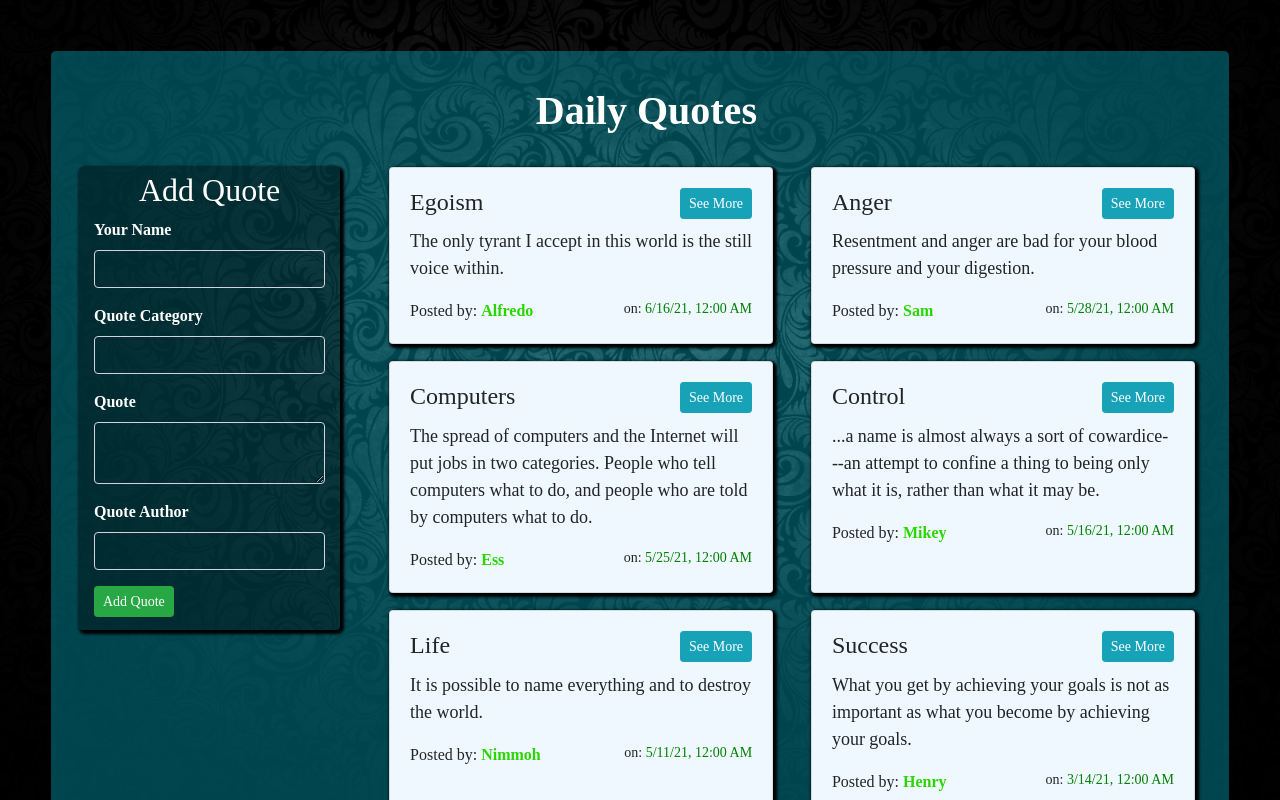
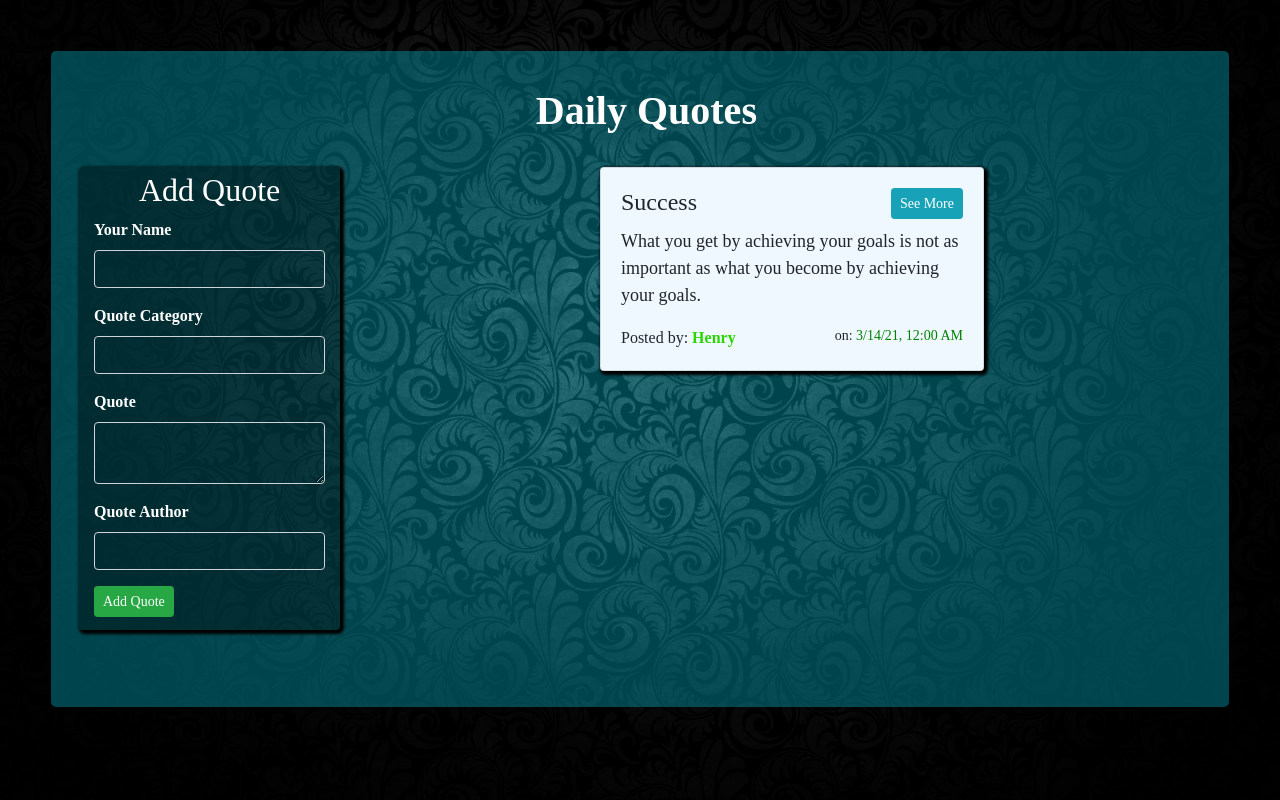
Before and after one commit to TechVictorKE/quotes.io, an Angular app: page / in a window 1280 px wide. Shown: the top 800 px of the page. Built offline with nearby package versions, Linux system fonts and the light colour scheme; a web font is replaced by a local one; what @sweetalert2/ngx-sweetalert2 would draw is missing.

Commit message:
Added new quote #1

```diff
--- a/src/app/quotes/quotes.component.ts
+++ b/src/app/quotes/quotes.component.ts
@@ -10,11 +10,7 @@ export class QuotesComponent implements OnInit {
   title = 'Daily Quotes';
   quotes:Quote[] = [
     new Quote (1,'Henry','Success','What you get by achieving your goals is not as important as what you become by achieving your goals.','Zig Zigler', new Date(2021,2,14),0,0),
-    new Quote (2,'Nimmoh','Life','It is possible to name everything and to destroy the world.','Kathy Acker',new Date(2021,4,11),0,0),
-    new Quote (3,'Mikey','Control','...a name is almost always a sort of cowardice---an attempt to confine a thing to being only what it is, rather than what it may be.','Jesse Ball',new Date(2021,4,16),0,0),
-    new Quote (4,'Ess','Computers','The spread of computers and the Internet will put jobs in two categories. People who tell computers what to do, and people who are told by computers what to do.','Marc Andreesen',new Date(2021,4,25),0,0),
-    new Quote (5,'Sam','Anger','Resentment and anger are bad for your blood pressure and your digestion.','Desmond Tutu',new Date(2021,4,28),0,0),
-    new Quote (6,'Alfredo','Egoism','The only tyrant I accept in this world is the still voice within.','Mahatma Gandhi',new Date(2021,5,16),0,0)
+
   ];
   get sortQuotes() {
     return this.quotes.sort((a, b) => {
```
